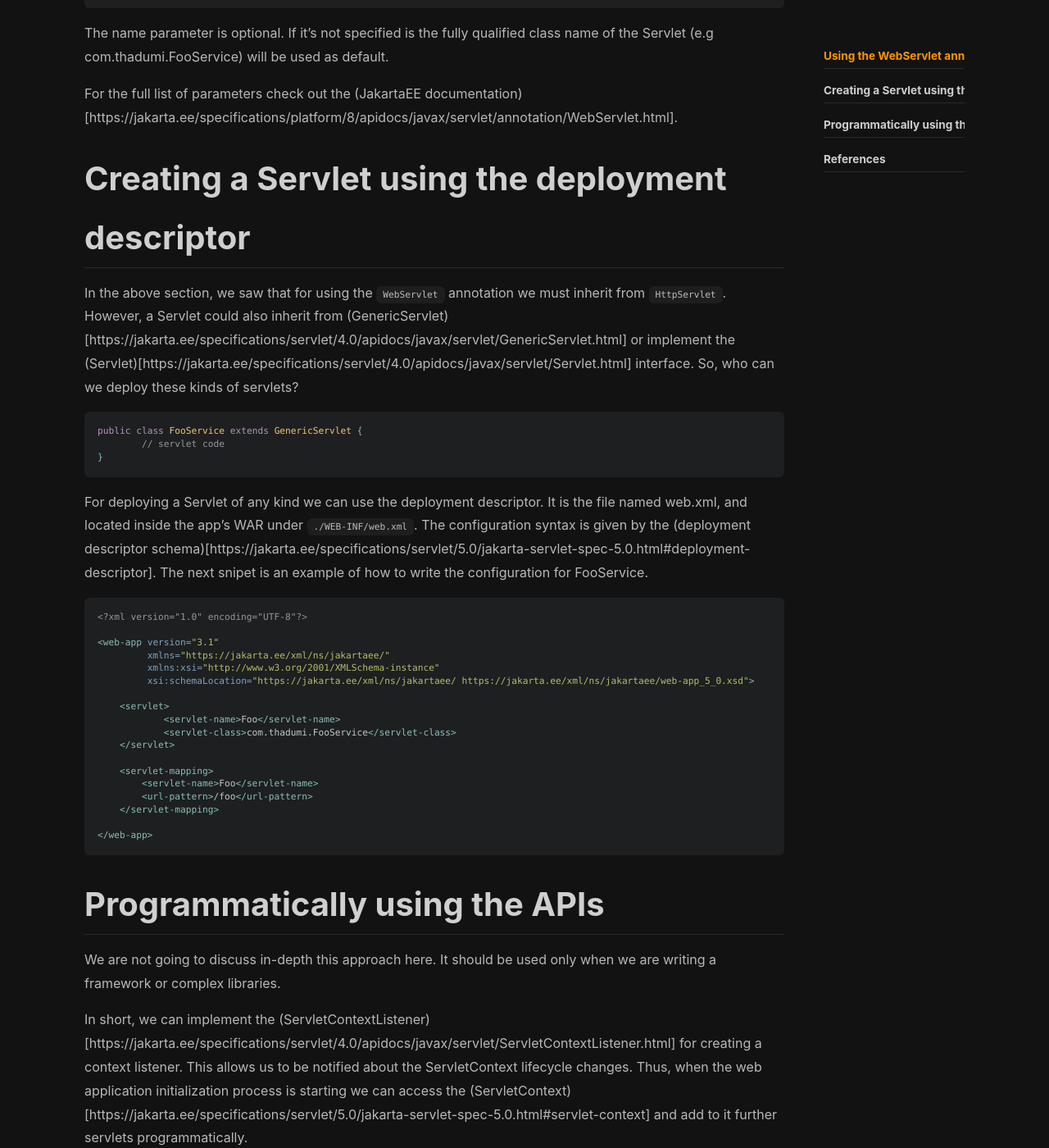
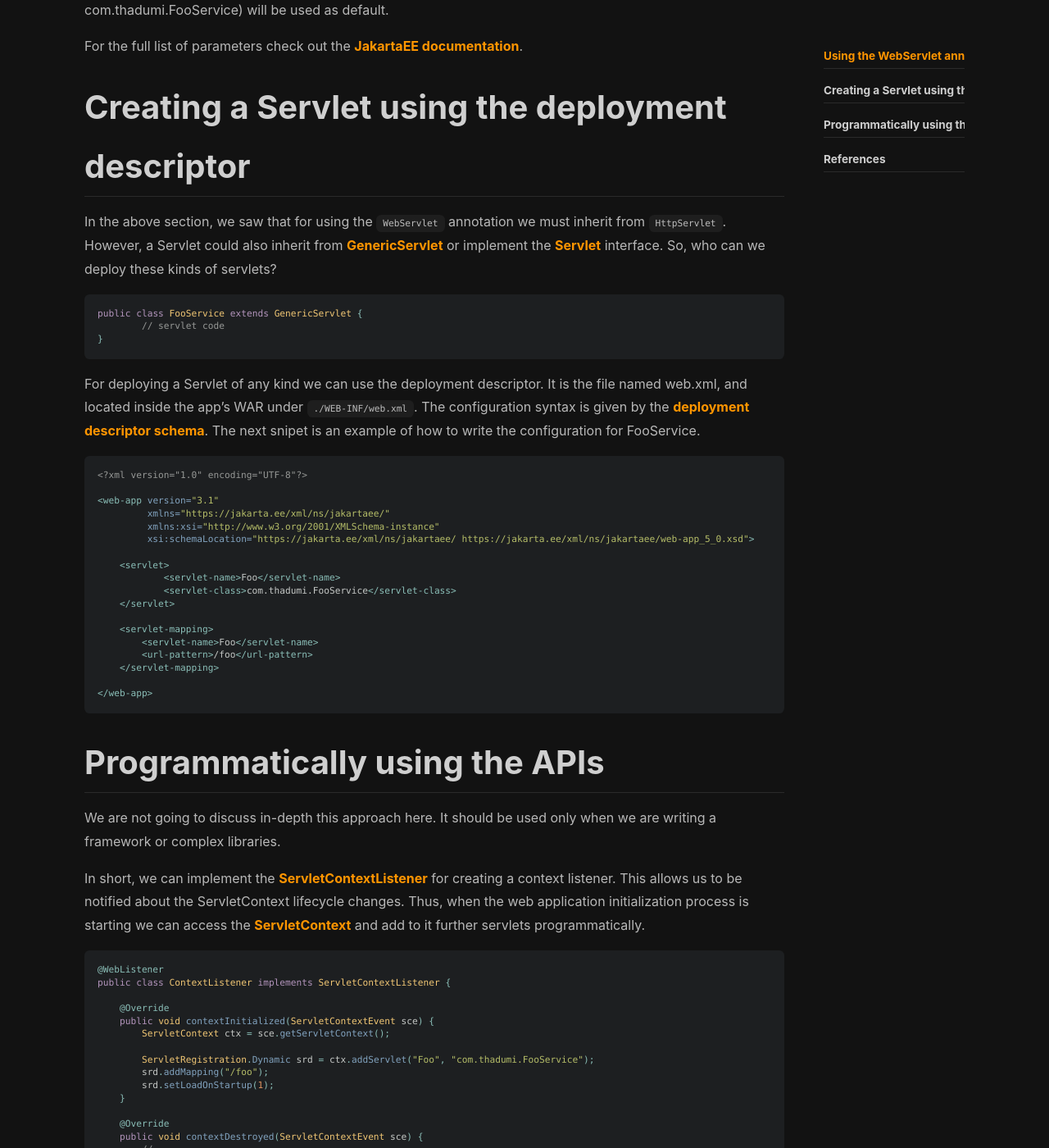
Before and after one commit to thadumi/thadumi.github.io, a Jekyll site: the page built from _posts/2020-11-21-different-ways-for-creating-a-servlet.md, in a window 1280 px wide and 1400 px high, scrolled down 908 px. Shown: the whole window at 82% size. Built offline with Jekyll 4.4.1, drawn with Linux system fonts in a browser that asks for light colours; nearby versions of some CDN libraries; some of the changed text lies outside the part shown.

Commit message:
fixed urls

````diff
--- a/_posts/2020-11-21-different-ways-for-creating-a-servlet.md
+++ b/_posts/2020-11-21-different-ways-for-creating-a-servlet.md
@@ -10,7 +10,7 @@ In a Web Application a Servlet can be defined in three ways:
 
 # Using the WebServlet annotation
 
-The (WebServlet)[https://jakarta.ee/specifications/platform/8/apidocs/javax/servlet/annotation/WebServlet.html] annotation can be used only on classes that inherit (HttpServlet)[https://jakarta.ee/specifications/servlet/4.0/apidocs/javax/servlet/http/HttpServlet.html].
+The [WebServlet](https://jakarta.ee/specifications/platform/8/apidocs/javax/servlet/annotation/WebServlet.html) annotation can be used only on classes that inherit [HttpServlet](https://jakarta.ee/specifications/servlet/4.0/apidocs/javax/servlet/http/HttpServlet.html).
 
 ```java
 @WebServlet(name="Foo", urlPatterns={"/foo"})
@@ -30,11 +30,11 @@ public class FooService extends HttpServlet {
 
 The name parameter is optional. If it's not specified is the fully qualified class name of the Servlet (e.g com.thadumi.FooService) will be used as default.
 
-For the full list of parameters check out the (JakartaEE documentation)[https://jakarta.ee/specifications/platform/8/apidocs/javax/servlet/annotation/WebServlet.html].
+For the full list of parameters check out the [JakartaEE documentation](https://jakarta.ee/specifications/platform/8/apidocs/javax/servlet/annotation/WebServlet.html).
 
 # Creating a Servlet using the deployment descriptor
 
-In the above section, we saw that for using the `WebServlet` annotation we must inherit from `HttpServlet`. However, a Servlet could also inherit from (GenericServlet)[https://jakarta.ee/specifications/servlet/4.0/apidocs/javax/servlet/GenericServlet.html] or implement the (Servlet)[https://jakarta.ee/specifications/servlet/4.0/apidocs/javax/servlet/Servlet.html] interface. So, who can we deploy these kinds of servlets?
+In the above section, we saw that for using the `WebServlet` annotation we must inherit from `HttpServlet`. However, a Servlet could also inherit from [GenericServlet](https://jakarta.ee/specifications/servlet/4.0/apidocs/javax/servlet/GenericServlet.html) or implement the [Servlet](https://jakarta.ee/specifications/servlet/4.0/apidocs/javax/servlet/Servlet.html) interface. So, who can we deploy these kinds of servlets?
 
 ```java
 public class FooService extends GenericServlet {
@@ -42,7 +42,7 @@ public class FooService extends GenericServlet {
 }
 ```
 
-For deploying a Servlet of any kind we can use the deployment descriptor. It is the file named web.xml, and located inside the app's WAR under `./WEB-INF/web.xml`. The configuration syntax is given by the (deployment descriptor schema)[https://jakarta.ee/specifications/servlet/5.0/jakarta-servlet-spec-5.0.html#deployment-descriptor]. The next snipet is an example of how to write the configuration for FooService.
+For deploying a Servlet of any kind we can use the deployment descriptor. It is the file named web.xml, and located inside the app's WAR under `./WEB-INF/web.xml`. The configuration syntax is given by the [deployment descriptor schema](https://jakarta.ee/specifications/servlet/5.0/jakarta-servlet-spec-5.0.html#deployment-descriptor). The next snipet is an example of how to write the configuration for FooService.
 
 ```xml
 <?xml version="1.0" encoding="UTF-8"?>
@@ -69,7 +69,7 @@ For deploying a Servlet of any kind we can use the deployment descriptor. It is
 
 We are not going to discuss in-depth this approach here. It should be used only when we are writing a framework or complex libraries.
 
-In short, we can implement the (ServletContextListener)[https://jakarta.ee/specifications/servlet/4.0/apidocs/javax/servlet/ServletContextListener.html] for creating a context listener. This allows us to be notified about the ServletContext lifecycle changes. Thus, when the web application initialization process is starting we can access the (ServletContext)[https://jakarta.ee/specifications/servlet/5.0/jakarta-servlet-spec-5.0.html#servlet-context] and add to it further servlets programmatically.
+In short, we can implement the [ServletContextListener](https://jakarta.ee/specifications/servlet/4.0/apidocs/javax/servlet/ServletContextListener.html) for creating a context listener. This allows us to be notified about the ServletContext lifecycle changes. Thus, when the web application initialization process is starting we can access the [ServletContext](https://jakarta.ee/specifications/servlet/5.0/jakarta-servlet-spec-5.0.html#servlet-context) and add to it further servlets programmatically.
 
 ```java
 @WebListener
````
Also changed, not shown: about.md (+1 -1 lines).
